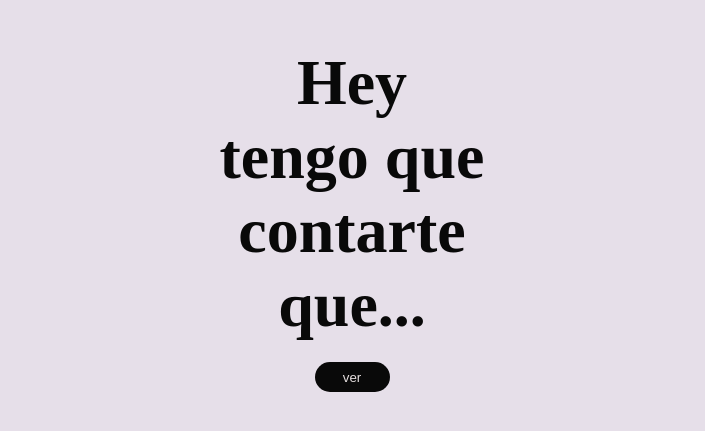
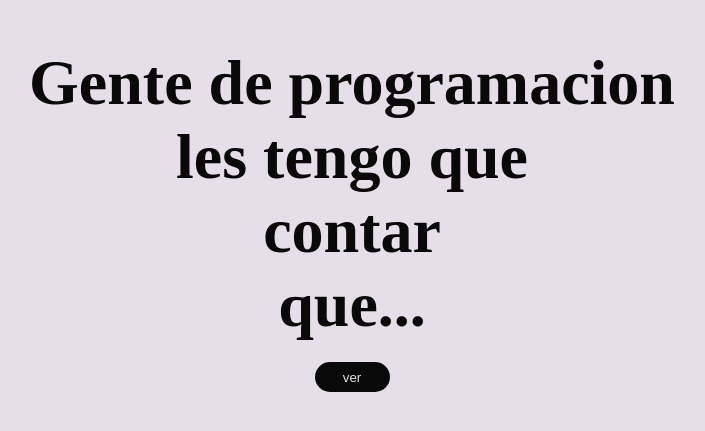
Before and after one commit to RoyGeova07/Navidaddd, a plain HTML site: page index.html in a window 1280 px wide. Shown: the part 181-612 px from the top of the page, without its empty margins (288-993 px from the left). Drawn offline with Linux system fonts and the light colour scheme.

Commit message:
Ultimo cambio siuuu

```diff
--- a/index.html
+++ b/index.html
@@ -3,7 +3,7 @@
 <head>
     <meta charset="UTF-8">
     <meta name="viewport" content="width=device-width, initial-scale=1.0">
-    <title>Tengo algo que contarte bro</title>  <!-- titulo -->
+    <title>Holaaa, dale click si queres pasar progra 2</title>  <!-- titulo -->
     <style>
         * {
             margin: 0;
@@ -64,9 +64,9 @@
 <body>
     <div class="section1" id="s1">
         <h1>
-            <span class="span-1">Hey</span><br />
-            <span class="span-2">tengo que </span><br />
-            <span class="span-3">contarte</span><br />
+            <span class="span-1">Gente de programacion</span><br />
+            <span class="span-2">les tengo que </span><br />
+            <span class="span-3">contar</span><br />
             <span class="span-4">que...</span><br />
             <button id="btn">ver</button>
         </h1>
```
